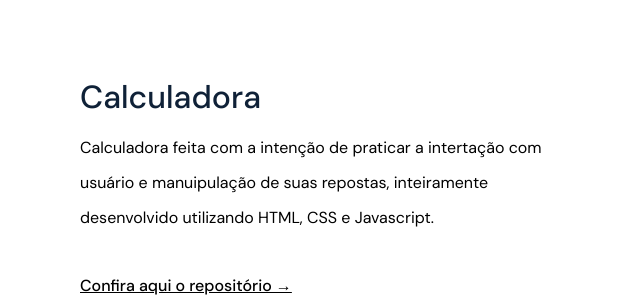
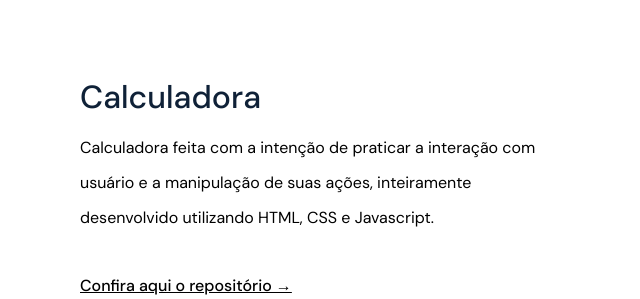
Before and after one commit to duduardo13/portfolio, a plain HTML site: page index.html in a window 1280 px wide. Shown: the part 3680-3979 px from the top of the page, 0-640 px from the left. Drawn offline with Linux system fonts and the light colour scheme.

Commit message:
correções

```diff
--- a/index.html
+++ b/index.html
@@ -222,7 +222,7 @@
                 Calculadora
             </h3>
             <p>
-              Calculadora feita com a intenção de praticar a intertação com usuário e manuipulação de suas repostas,
+              Calculadora feita com a intenção de praticar a interação com usuário e a manipulação de suas ações,
                inteiramente desenvolvido utilizando HTML, CSS e Javascript.
             </p>
             <a href="https://github.com/duduardo13/Calculadora" target="_blank">Confira aqui o repositório &rarr;</a>
```
